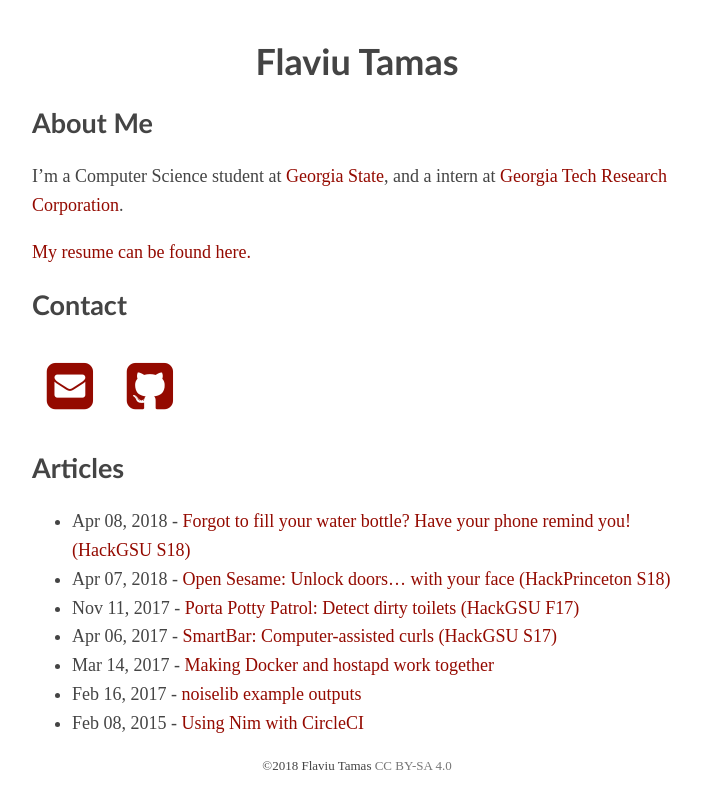
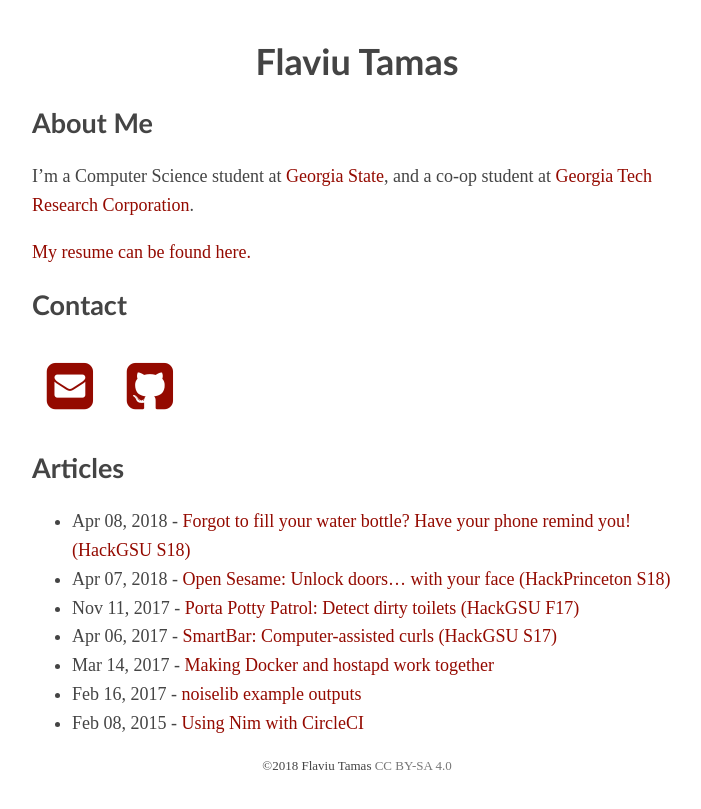
Before and after one commit to flaviut/flaviut.github.io, a Jekyll site: the page built from index.md, in a window 1280 px wide. Shown: the top 809 px of the page, without its empty margins (283-984 px from the left). Built offline with Jekyll 4.4.1, drawn with Linux system fonts in a browser that asks for light colours; some web fonts are replaced.

Commit message:
Fix GTRI typo

```diff
--- a/index.md
+++ b/index.md
@@ -6,7 +6,7 @@ description: Flaviu Tamas's personal website.
 
 ## About Me
 
-I'm a Computer Science student at [Georgia State][gsu], and a intern at
+I'm a Computer Science student at [Georgia State][gsu], and a co-op student at
 [Georgia Tech Research Corporation][gtri].
 
 [My resume can be found here.][resume]
```
